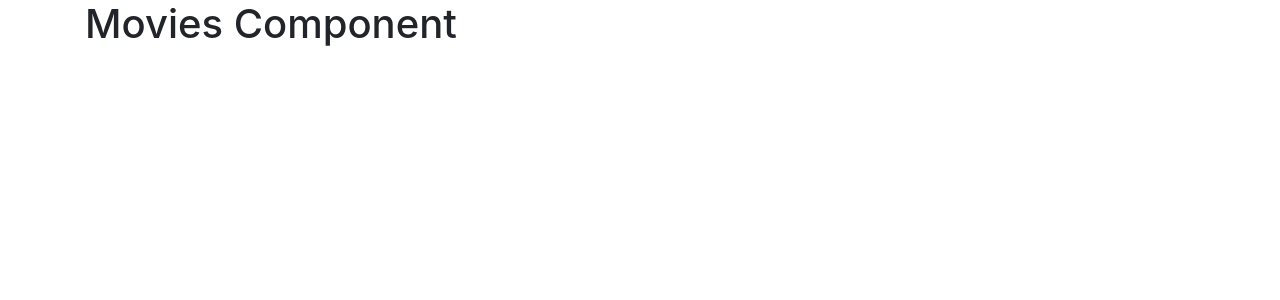
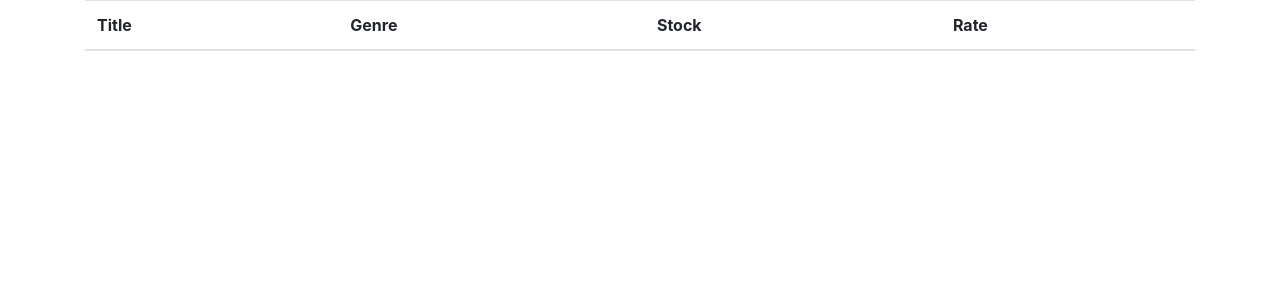
Before and after one commit to hocyadav/react_vidly_app, a React (Create React App) app: page / in a window 1280 px wide. Shown: the top 300 px of the page. Built offline with nearby package versions, Linux system fonts and the light colour scheme.

Commit message:
added bootstrap table

```diff
--- a/src/components/movies.jsx
+++ b/src/components/movies.jsx
@@ -2,7 +2,19 @@
 class Movies extends Component {
     state = {  }
     render() {
-        return ( <h1>Movies Component</h1> );
+        return (
+        <table className="table">
+            {/* table.table>thead>tr>th*4 */}
+            <thead>
+                <tr>
+                    <th>Title</th>
+                    <th>Genre</th>
+                    <th>Stock</th>
+                    <th>Rate</th>
+                </tr>
+            </thead>
+        </table>
+        );
     }
 }
 
```
